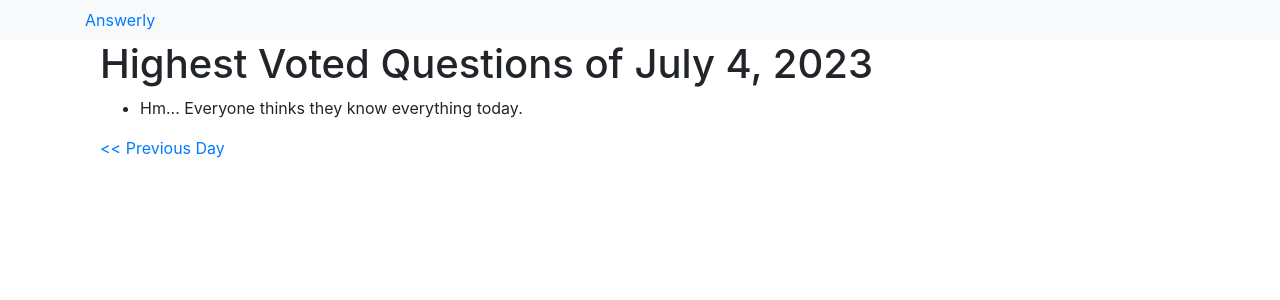
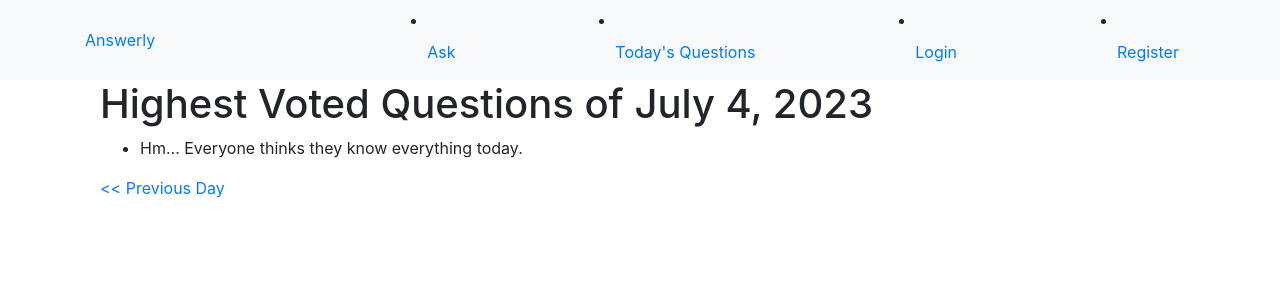
Before and after one commit to korbanitskiy/asnwerly, a Django app: page /daily/2023/07/04/ in a window 1280 px wide. Shown: the top 300 px of the page. Run offline with Django 4.2, Linux system fonts and the light colour scheme; data that the repository does not hold is empty; some libraries are stand-ins or nearby versions.

Commit message:
add user app

```diff
--- a/asnwerly/asnwerly/templates/base.html
+++ b/asnwerly/asnwerly/templates/base.html
@@ -13,6 +13,30 @@
             <div class="container">
                 <a class="navbar-expand" href="/">Answerly</a>
                 <ul class="navbar-nav"></ul>
+                    <li class="nav-item">
+                        <a class="nav-link"
+                           href="{% url 'qanda:ask' %}">Ask</a>
+                    </li>
+                    <li class="nav-item">
+                        <a class="nav-link"
+                           href="{% url 'qanda:index' %}">Today's Questions</a>
+                    </li>
+                    {% if user.is_authenticated %}
+                        <li class="nav-item">
+                            <a class="nav-link"
+                               href="{% url 'user:logout' %}">Logout</a>
+                        </li>
+                    {% else %}
+                        <li class="nav-item">
+                            <a class="nav-link"
+                               href="{% url 'user:login' %}">Login</a>
+                        </li>
+                        <li class="nav-item">
+                            <a class="nav-link"
+                               href="{% url 'user:register' %}">Register</a>
+                        </li>
+                    {% endif %}
+                </ul>
             </div>
         </nav>
         <div class="container">
--- a/asnwerly/asnwerly/urls.py
+++ b/asnwerly/asnwerly/urls.py
@@ -15,10 +15,12 @@ Including another URLconf
     2. Add a URL to urlpatterns:  path('blog/', include('blog.urls'))
 """
 import qanda.urls
+import user.urls
 from django.contrib import admin
 from django.urls import include, path
 
 urlpatterns = [
     path("admin/", admin.site.urls),
+    path("user/", include(user.urls, namespace="user")),
     path("", include(qanda.urls, namespace="qanda")),
 ]
--- a/asnwerly/qanda/views.py
+++ b/asnwerly/qanda/views.py
@@ -112,7 +112,7 @@ class TodaysQuestionList(RedirectView):
     def get_redirect_url(self, *args, **kwargs):
         today = timezone.now()
         return reverse(
-            "question:sdaily_questions",
+            "questions:daily_questions",
             kwargs={
                 "day": today.day,
                 "month": today.month,
--- /dev/null
+++ b/asnwerly/user/urls.py
@@ -0,0 +1,10 @@
+import user.views
+from django.contrib.auth.views import LoginView, LogoutView
+from django.urls import path
+
+app_name = "user"
+urlpatterns = [
+    path("register", user.views.RegisterView.as_view(), name="register"),
+    path("login", LoginView.as_view(), name="login"),
+    path("logout", LogoutView.as_view(), name="logout"),
+]
```
Also changed, not shown: asnwerly/asnwerly/settings.py (+8 -3 lines), asnwerly/user/templates/registration/login.html (added, +13 -0 lines), asnwerly/user/templates/registration/register.html (added, +14 -0 lines), asnwerly/user/views.py (+7 -1 lines).
